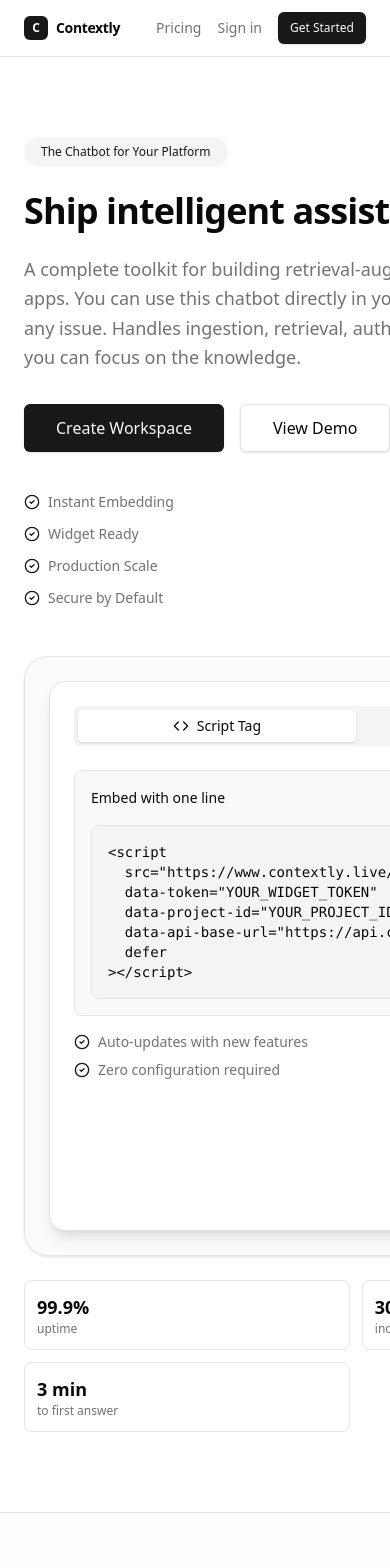
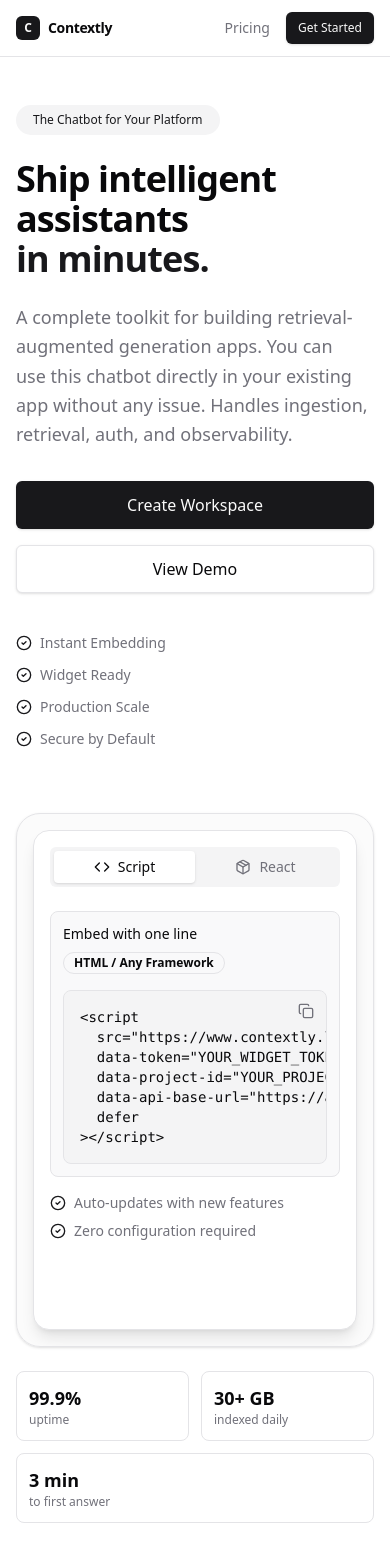
Before and after one commit to Pranav322/Assistant, a Next.js app in the folder frontend/: page / in a window 390 px wide. Shown: the top 1568 px of the page. Built offline with nearby package versions, Linux system fonts and the light colour scheme.

Commit message:
feat(frontend): improve home page responsiveness
- Refactor page.tsx to use responsive typography and single-column layouts on mobile\n- Add consistent horizontal padding to header and content\n- Prevent horizontal scroll with overflow-x-hidden in layout.tsx\n- Fix navbar cramping on small screens

```diff
--- a/frontend/app/layout.tsx
+++ b/frontend/app/layout.tsx
@@ -24,7 +24,7 @@
   children: React.ReactNode;
 }>) {
   return (
-    <html lang="en">
+    <html lang="en" className="overflow-x-hidden">
       <body
         className={cn(
           "min-h-screen bg-background font-sans antialiased",
--- a/frontend/app/page.tsx
+++ b/frontend/app/page.tsx
@@ -17,9 +17,9 @@
   }, []);
 
   return (
-    <div className="flex min-h-screen flex-col bg-background selection:bg-primary/10">
+    <div className="flex min-h-screen flex-col bg-background selection:bg-primary/10 overflow-x-hidden">
       <header className="sticky top-0 z-50 w-full border-b bg-background/80 backdrop-blur-md supports-[backdrop-filter]:bg-background/60">
-        <div className="mx-auto flex h-14 w-full max-w-[1400px] items-center justify-between px-6 sm:px-8 lg:px-12">
+        <div className="mx-auto flex h-14 w-full max-w-[1400px] items-center justify-between px-4 sm:px-6 lg:px-8">
           <div className="flex items-center gap-2">
             <div className="flex h-6 w-6 items-center justify-center rounded-md bg-primary text-primary-foreground font-bold text-xs">
               C
@@ -48,7 +48,7 @@
               <>
                 <Link
                   href="/auth/login"
-                  className="text-sm font-medium text-muted-foreground transition-colors hover:text-primary"
+                  className="hidden sm:inline-block text-sm font-medium text-muted-foreground transition-colors hover:text-primary"
                 >
                   Sign in
                 </Link>
@@ -65,96 +65,99 @@
 
       <main className="flex-1">
         <section className="relative overflow-hidden">
-          <div className="absolute inset-y-0 right-0 -z-10 w-1/2 bg-muted/30" />
-          <div className="absolute right-0 top-0 -z-10 h-96 w-96 rounded-full bg-primary/10 blur-3xl" />
-          <div className="mx-auto w-full max-w-[1400px] px-6 py-20 sm:px-8 md:py-28 lg:px-12">
-            <div className="grid items-start gap-12 lg:grid-cols-2 lg:gap-16">
+          <div className="absolute inset-y-0 right-0 -z-10 w-full lg:w-1/2 bg-muted/30" />
+          <div className="absolute right-0 top-0 -z-10 h-64 w-64 sm:h-96 sm:w-96 rounded-full bg-primary/10 blur-3xl opacity-50 sm:opacity-100" />
+          <div className="mx-auto w-full max-w-[1400px] px-4 py-12 sm:px-6 sm:py-20 lg:px-8 lg:py-28">
+            <div className="grid items-start gap-8 lg:grid-cols-2 lg:gap-16">
               <div className="text-left animate-slide-in-from-bottom lg:mt-12">
                 <Badge variant="secondary" className="mb-6 rounded-full px-4 py-1.5 font-normal">
                   The Chatbot for Your Platform
                 </Badge>
-                <h1 className="max-w-2xl text-4xl font-bold tracking-tight sm:text-5xl md:text-6xl lg:leading-[1.1]">
+                <h1 className="max-w-2xl text-4xl font-bold tracking-tight sm:text-5xl md:text-6xl lg:leading-[1.1] text-balance">
                   Ship intelligent assistants{" "}
-                  <span className="text-primary">in minutes.</span>
+                  <span className="text-primary block sm:inline">in minutes.</span>
                 </h1>
-                <p className="mt-6 max-w-xl text-lg text-muted-foreground sm:text-xl leading-relaxed">
+                <p className="mt-6 max-w-xl text-lg text-muted-foreground sm:text-xl leading-relaxed text-balance">
                   A complete toolkit for building retrieval-augmented generation apps.
                   You can use this chatbot directly in your existing app without any issue.
-                  Handles ingestion, retrieval, auth, and observability so you can
-                  focus on the knowledge.
+                  Handles ingestion, retrieval, auth, and observability.
                 </p>
-                <div className="mt-8 flex flex-wrap items-center gap-4">
+                <div className="mt-8 flex flex-col sm:flex-row items-start sm:items-center gap-4">
                   {isAuth === null ? (
                     <div className="flex gap-4">
                       <div className="h-12 w-40 bg-muted/20 animate-pulse rounded-md" />
                       <div className="h-12 w-32 bg-muted/20 animate-pulse rounded-md" />
                     </div>
                   ) : isAuth ? (
-                    <Button size="lg" className="h-12 px-8 text-base" asChild>
+                    <Button size="lg" className="h-12 w-full sm:w-auto px-8 text-base" asChild>
                       <Link href="/projects">Go to Dashboard</Link>
                     </Button>
                   ) : (
                     <>
-                      <Button size="lg" className="h-12 px-8 text-base" asChild>
+                      <Button size="lg" className="h-12 w-full sm:w-auto px-8 text-base" asChild>
                         <Link href="/auth/register">Create Workspace</Link>
                       </Button>
-                      <Button size="lg" variant="outline" className="h-12 px-8 text-base" asChild>
+                      <Button size="lg" variant="outline" className="h-12 w-full sm:w-auto px-8 text-base" asChild>
                         <Link href="/auth/login">View Demo</Link>
                       </Button>
                     </>
                   )}
                 </div>
 
-                <div className="mt-10 grid gap-3 text-sm text-muted-foreground sm:grid-cols-2">
+                <div className="mt-10 grid gap-3 text-sm text-muted-foreground grid-cols-1 sm:grid-cols-2">
                   <div className="flex items-center gap-2">
-                    <CheckCircle2 className="h-4 w-4 text-primary" />
+                    <CheckCircle2 className="h-4 w-4 text-primary shrink-0" />
                     <span>Instant Embedding</span>
                   </div>
                   <div className="flex items-center gap-2">
-                    <CheckCircle2 className="h-4 w-4 text-primary" />
+                    <CheckCircle2 className="h-4 w-4 text-primary shrink-0" />
                     <span>Widget Ready</span>
                   </div>
                   <div className="flex items-center gap-2">
-                    <CheckCircle2 className="h-4 w-4 text-primary" />
+                    <CheckCircle2 className="h-4 w-4 text-primary shrink-0" />
                     <span>Production Scale</span>
                   </div>
                   <div className="flex items-center gap-2">
-                    <CheckCircle2 className="h-4 w-4 text-primary" />
+                    <CheckCircle2 className="h-4 w-4 text-primary shrink-0" />
                     <span>Secure by Default</span>
                   </div>
                 </div>
               </div>
 
-              <div className="relative animate-slide-in-from-top">
-                <div className="rounded-3xl border bg-muted/40 p-6 shadow-sm">
-                  <div className="rounded-2xl border bg-background p-6 shadow-lg h-[550px] flex flex-col">
+              <div className="relative animate-slide-in-from-top mt-8 lg:mt-0 w-full min-w-0">
+                <div className="rounded-3xl border bg-muted/40 p-4 sm:p-6 shadow-sm overflow-hidden">
+                  <div className="rounded-2xl border bg-background p-4 sm:p-6 shadow-lg h-[500px] sm:h-[550px] flex flex-col w-full">
                     <Tabs defaultValue="widget" className="w-full flex-1 flex flex-col">
                       <div className="flex items-center justify-between mb-4">
                         <TabsList className="grid w-full grid-cols-2">
                           <TabsTrigger value="widget">
                             <Code className="mr-2 h-4 w-4" />
-                            Script Tag
+                            <span className="hidden sm:inline">Script Tag</span>
+                            <span className="sm:hidden">Script</span>
                           </TabsTrigger>
                           <TabsTrigger value="package">
                             <Package className="mr-2 h-4 w-4" />
-                            React Package
+                            <span className="hidden sm:inline">React Package</span>
+                            <span className="sm:hidden">React</span>
                           </TabsTrigger>
                         </TabsList>
                       </div>
 
-                      <TabsContent value="widget" className="space-y-4">
-                        <div className="rounded-lg border bg-muted/50 p-4">
-                          <div className="flex items-center justify-between mb-4">
+                      <TabsContent value="widget" className="space-y-4 flex-1 overflow-auto">
+                        <div className="rounded-lg border bg-muted/50 p-3 sm:p-4">
+                          <div className="flex flex-col sm:flex-row sm:items-center justify-between mb-4 gap-2">
                             <h4 className="text-sm font-medium">Embed with one line</h4>
-                            <Badge variant="outline" className="text-xs">HTML / Any Framework</Badge>
+                            <Badge variant="outline" className="text-xs w-fit">HTML / Any Framework</Badge>
                           </div>
-                          <CopyBlock value={`<script
+                          <div className="overflow-x-auto max-w-full">
+                            <CopyBlock value={`<script
   src="https://www.contextly.live/embed.js"
   data-token="YOUR_WIDGET_TOKEN"
   data-project-id="YOUR_PROJECT_ID"
   data-api-base-url="https://api.contextly.live/api/v1"
   defer
 ></script>`} />
+                          </div>
                         </div>
                         <ul className="space-y-2 text-sm text-muted-foreground">
                           <li className="flex items-center gap-2">
@@ -168,16 +171,17 @@
                         </ul>
                       </TabsContent>
 
-                      <TabsContent value="package" className="space-y-4">
-                        <div className="rounded-lg border bg-muted/50 p-4">
-                          <div className="flex items-center justify-between mb-4">
+                      <TabsContent value="package" className="space-y-4 flex-1 overflow-auto">
+                        <div className="rounded-lg border bg-muted/50 p-3 sm:p-4">
+                          <div className="flex flex-col sm:flex-row sm:items-center justify-between mb-4 gap-2">
                             <h4 className="text-sm font-medium">Full React Integration</h4>
-                            <Badge variant="outline" className="text-xs">npm / pnpm</Badge>
+                            <Badge variant="outline" className="text-xs w-fit">npm / pnpm</Badge>
                           </div>
                           <div className="mb-4">
                             <CopyBlock value="npm install contextly" />
                           </div>
-                          <CopyBlock value={`import { Chat } from "contextly";
+                          <div className="overflow-x-auto max-w-full">
+                            <CopyBlock value={`import { Chat } from "contextly";
 
 export default function App() {
   return (
@@ -187,6 +191,7 @@
     />
   );
 }`} />
+                          </div>
                         </div>
                         <ul className="space-y-2 text-sm text-muted-foreground">
                           <li className="flex items-center gap-2">
@@ -212,7 +217,7 @@
                     <p className="text-lg font-semibold text-foreground">30+ GB</p>
                     <p>indexed daily</p>
                   </div>
-                  <div className="rounded-lg border bg-background/80 p-3">
+                  <div className="rounded-lg border bg-background/80 p-3 col-span-2 sm:col-span-1">
                     <p className="text-lg font-semibold text-foreground">3 min</p>
                     <p>to first answer</p>
                   </div>
@@ -223,7 +228,7 @@
         </section>
 
         <section className="border-t bg-muted/20">
-          <div className="mx-auto w-full max-w-[1400px] px-6 py-20 sm:px-8 lg:px-12">
+          <div className="mx-auto w-full max-w-[1400px] px-4 py-16 sm:px-6 sm:py-20 lg:px-8">
             <div className="grid gap-12 lg:grid-cols-[0.35fr_0.65fr]">
               <div className="space-y-4">
                 <p className="text-xs uppercase tracking-[0.3em] text-muted-foreground">
@@ -281,7 +286,7 @@
 
         {/* Pricing Section */}
         <section id="pricing" className="border-t">
-          <div className="mx-auto w-full max-w-[1400px] px-6 py-20 sm:px-8 lg:px-12">
+          <div className="mx-auto w-full max-w-[1400px] px-4 py-16 sm:px-6 sm:py-20 lg:px-8">
             <div className="text-center mb-12">
               <p className="text-xs uppercase tracking-[0.3em] text-muted-foreground mb-4">
                 Pricing
@@ -296,7 +301,7 @@
 
             <div className="grid md:grid-cols-2 gap-6 max-w-3xl mx-auto">
               {/* Free Tier */}
-              <div className="rounded-xl border bg-background p-8 shadow-sm">
+              <div className="rounded-xl border bg-background p-8 shadow-sm hover:border-primary/50 transition-colors">
                 <h3 className="text-xl font-semibold tracking-tight">Free</h3>
                 <p className="text-sm text-muted-foreground mt-1">For getting started</p>
                 <div className="mt-6 mb-8">
@@ -369,16 +374,16 @@
         </section>
 
         <section className="border-t">
-          <div className="mx-auto w-full max-w-[1400px] px-6 py-20 sm:px-8 lg:px-12">
-            <div className="rounded-2xl border bg-background p-10 shadow-sm md:flex md:items-center md:justify-between">
+          <div className="mx-auto w-full max-w-[1400px] px-4 py-16 sm:px-6 sm:py-20 lg:px-8">
+            <div className="rounded-2xl border bg-background p-8 sm:p-10 shadow-sm flex flex-col md:flex-row md:items-center md:justify-between gap-6">
               <div>
-                <h3 className="text-3xl font-bold tracking-tight">Ready to build?</h3>
+                <h3 className="text-2xl sm:text-3xl font-bold tracking-tight">Ready to build?</h3>
                 <p className="mt-4 max-w-[520px] text-muted-foreground">
                   Join developers building the next generation of AI assistants with Contextly.
                 </p>
               </div>
-              <div className="mt-8 md:mt-0">
-                <Button size="lg" asChild>
+              <div className="flex-shrink-0">
+                <Button size="lg" className="w-full sm:w-auto" asChild>
                   <Link href="/auth/register">Start for free</Link>
                 </Button>
               </div>
@@ -388,7 +393,7 @@
       </main>
 
       <footer className="border-t py-12">
-        <div className="mx-auto flex w-full max-w-[1400px] flex-col items-center justify-between gap-6 px-6 text-sm text-muted-foreground sm:px-8 md:flex-row lg:px-12">
+        <div className="mx-auto flex w-full max-w-[1400px] flex-col items-center justify-between gap-6 px-4 text-sm text-muted-foreground sm:px-6 lg:px-8 md:flex-row">
           <div className="flex items-center gap-2">
             <div className="flex h-5 w-5 items-center justify-center rounded bg-primary text-[10px] text-primary-foreground font-bold">
               O
```
